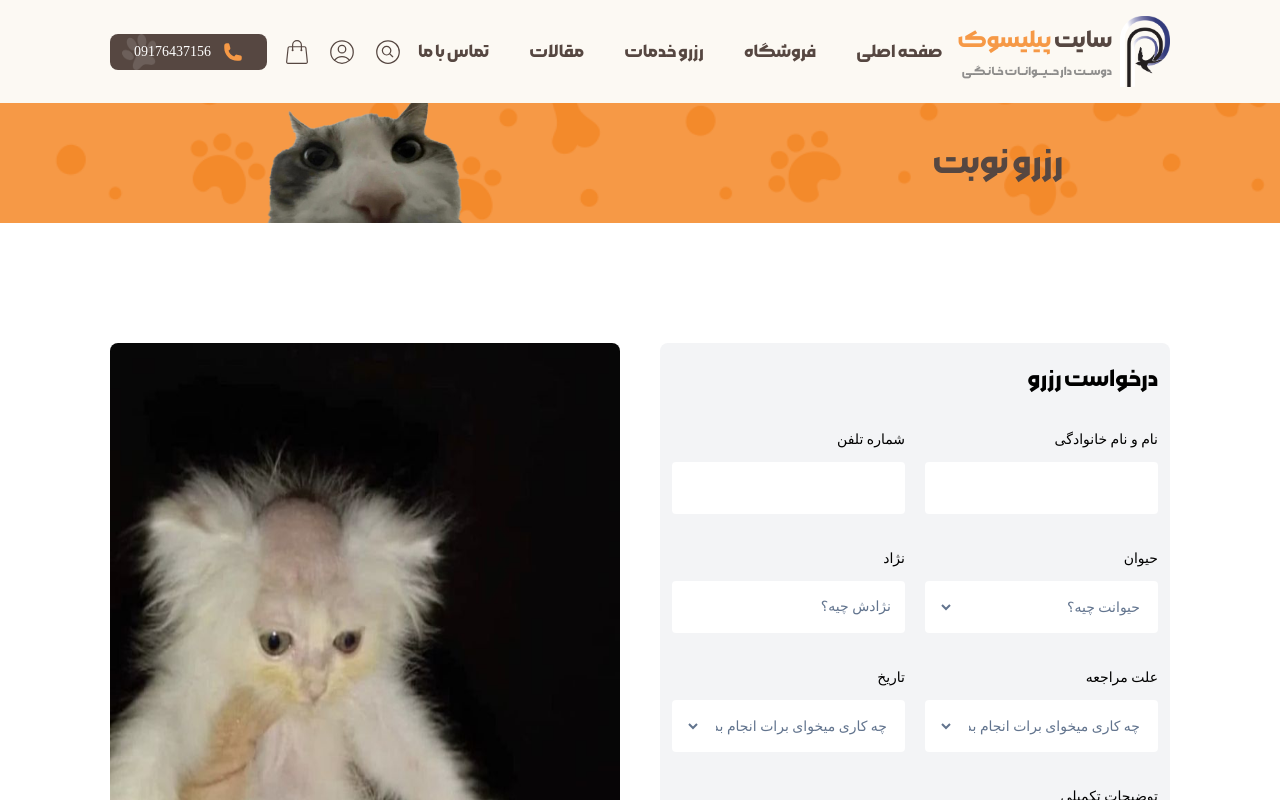
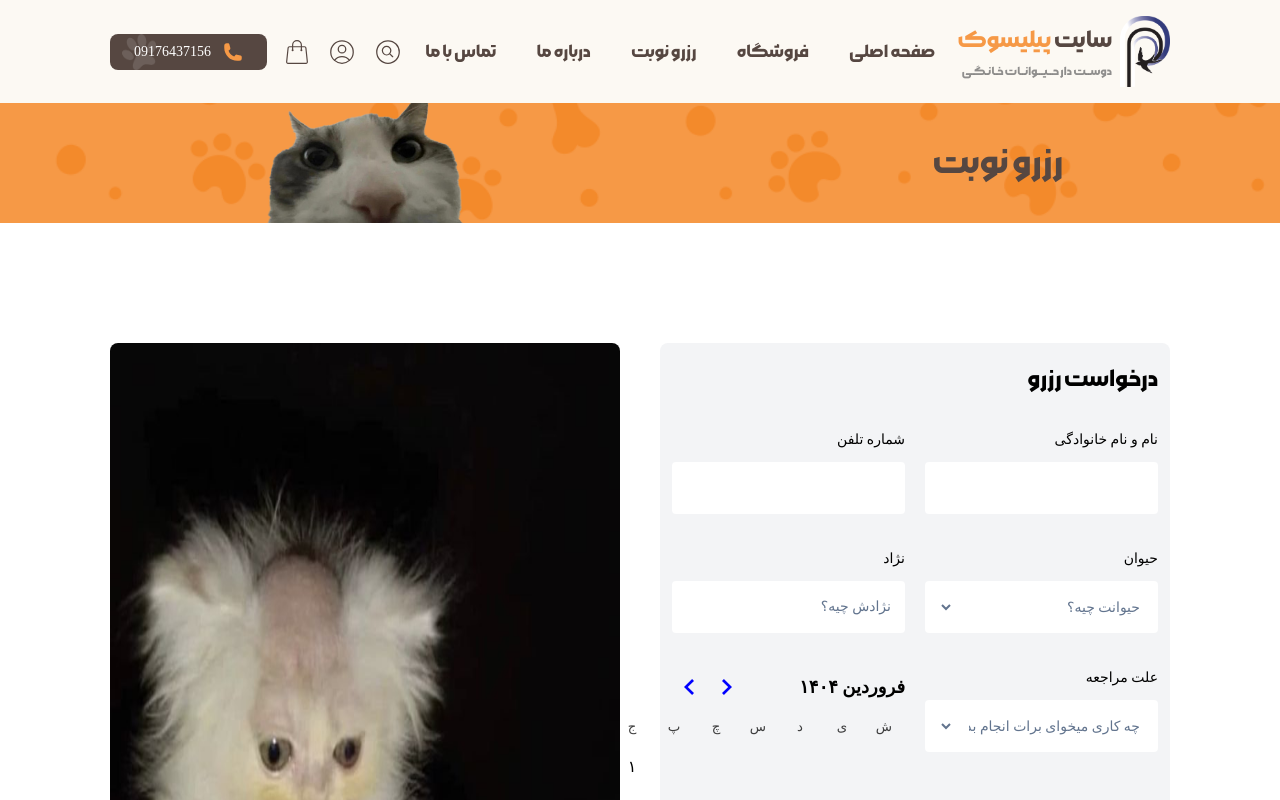
Before and after one commit to HoseinParvaresh/pet-shop, a Next.js app: page /reservation in a window 1280 px wide. Shown: the top 800 px of the page. Built offline with nearby package versions, Linux system fonts and the light colour scheme; a web font is replaced by a local one.

Commit message:
add countUp Animation to home page for TrustUs Section

```diff
--- a/package.json
+++ b/package.json
@@ -13,8 +13,10 @@
     "aos": "^3.0.0-beta.6",
     "axios": "^1.9.0",
     "framer-motion": "^12.18.1",
+    "motion": "^12.19.1",
     "next": "15.2.4",
     "react": "^19.0.0",
+    "react-day-picker": "^9.7.0",
     "react-dom": "^19.0.0",
     "react-hot-toast": "^2.5.2",
     "react-icons": "^5.5.0",
--- a/src/Utility/Constants.js
+++ b/src/Utility/Constants.js
@@ -13,8 +13,8 @@ const categoryList = [
 const menuList = [
     { id: 1, title: "صفحه اصلی ", link: "/" },
     { id: 2, title: "فروشگاه", link: "/store" },
-    { id: 3, title: "رزرو خدمات", link: "/reservation" },
-    { id: 4, title: "مقالات", link: "/articles" },
+    { id: 3, title: "رزرو نوبت", link: "/reservation" },
+    { id: 4, title: "درباره ما", link: "/about" },
     { id: 5, title: "تماس با ما ", link: "/contact" },
 ]
 
--- a/src/components/modules/Product/Product.js
+++ b/src/components/modules/Product/Product.js
@@ -1,6 +1,6 @@
 import { calcDiscountPrice, formatNumber } from "@/Utility/UtilityFunction";
 import Link from "next/link";
-import { motion } from "framer-motion";
+import { motion } from "motion/react"
 
 export default function Product({ price, discount, status }) {
 
--- a/src/components/templates/Home/TrustUs/TrustUs.js
+++ b/src/components/templates/Home/TrustUs/TrustUs.js
@@ -1,7 +1,47 @@
 import Link from "next/link";
 import { MdOutlinePets } from "react-icons/md";
 import { ParallaxBanner } from "react-scroll-parallax";
+import { animate, motion, useMotionValue, useTransform, useScroll } from "motion/react"
+import { useEffect, useState } from "react"
+
 export default function TrustUs() {
+
+    const customerCount = useMotionValue(0)
+    const yearCount = useMotionValue(0)
+    const teamCount = useMotionValue(0)
+    const animalCount = useMotionValue(0)
+
+    const getCustomer = useTransform(() => Math.round(customerCount.get()))
+    const getYear = useTransform(() => Math.round(yearCount.get()))
+    const getTeam = useTransform(() => Math.round(teamCount.get()))
+    const getAnimal = useTransform(() => Math.round(animalCount.get()))
+
+    const cards = [
+        { id: 1, var: getCustomer, title: "مشتری راضی" },
+        { id: 2, var: getYear, title: "سال سابقه" },
+        { id: 3, var: getTeam, title: "اعضای تیم" },
+        { id: 4, var: getAnimal, title: "حیوان خوشحال" },
+    ]
+
+    const countUp = (count, num) => {
+        const controls = animate(count, num, { duration: 4 })
+        return () => {
+            controls.stop();
+        }
+    }
+    useEffect(() => {
+        let flag = true
+        window.addEventListener("scroll", () => {
+            if (window.scrollY >= 1530 && flag) {
+                flag = false
+                countUp(customerCount, 50)
+                countUp(yearCount, 3)
+                countUp(teamCount, 5)
+                countUp(animalCount, 250)
+            }
+        })
+    }, [])
+
     return (
         <ParallaxBanner layers={[
             { image: '/images/bg-trustUs.png', speed: -20 },
@@ -21,24 +61,19 @@ export default function TrustUs() {
                             </Link>
                         </div>
 
-                        {/* left */}
+                        {/* left => count card */}
                         <div className="grid grid-cols-2 gap-5 self-start md:self-auto">
-                            <div className="trust-us__box">
-                                <span className="trust-us__box--num">250<span className="text-3xl">+</span></span>
-                                <span className="trust-us__box--title">مشتری راضی</span>
-                            </div>
-                            <div className="trust-us__box">
-                                <span className="trust-us__box--num">10<span className="text-3xl">+</span></span>
-                                <span className="trust-us__box--title">سال سابقه</span>
-                            </div>
-                            <div className="trust-us__box">
-                                <span className="trust-us__box--num">40<span className="text-3xl">+</span></span>
-                                <span className="trust-us__box--title">اعضای تیم</span>
-                            </div>
-                            <div className="trust-us__box">
-                                <span className="trust-us__box--num">250<span className="text-3xl">+</span></span>
-                                <span className="trust-us__box--title">حیوان خوشحال</span>
-                            </div>
+                            {
+                                cards.map((card) => (
+                                    <div key={card.id} className="trust-us__box">
+                                        <div className="trust-us__box--num flex-center gap-0.5">
+                                            <motion.pre className="trust-us__box--num">{card.var}</motion.pre>
+                                            <span className="text-3xl">+</span>
+                                        </div>
+                                        <span className="trust-us__box--title">{card.title}</span>
+                                    </div>
+                                ))
+                            }
                         </div>
                     </div>
 
--- a/src/components/templates/Product/ProductInfo.js
+++ b/src/components/templates/Product/ProductInfo.js
@@ -1,4 +1,5 @@
 import { PiWarningCircle } from "react-icons/pi";
+
 export default function ProductInfo() {
     return (
         <div className="flex flex-col justify-between order-2 lg:order-1">
@@ -12,7 +13,7 @@ export default function ProductInfo() {
             {/* product Btn & Price & Discount Price */}
             <div className="space-y-4 lg:space-y-8 mt-4 lg:mt-4">
                 {/* Discount */}
-                <div className="text-center sm:text-right p-4  rounded-xl">
+                <div className="text-center sm:text-right p-4 rounded-xl">
                     <span className="font-danaBold sm:text-xl text-red-700/80"><span>20</span>% تخفیف شگفت انگیز</span>
                 </div>
                 {/* product Btn (add to basket) / Price  / warning / quantity input */}
@@ -24,7 +25,7 @@ export default function ProductInfo() {
                     </div>
                     {/* add to basket button */}
                     <button className="btn btn-primary btn-xl w-full flex-center gap-2 sm:w-auto">
-                        <svg className="w-6 h-6">
+                        <svg className="size-6">
                             <use href="#shopping-cart-solid"></use>
                         </svg>
                         افزودن به سبد خرید
--- /dev/null
+++ b/src/components/templates/Reservation/PersianCalendar.js
@@ -0,0 +1,18 @@
+import { DayPicker, getDateLib } from "react-day-picker/persian";
+import { useState } from "react";
+import "react-day-picker/style.css";
+
+export function PersianCalendar() {
+  const [selected, setSelected] = useState(new Date());
+  const dateLib = getDateLib();
+
+  return (
+    <DayPicker
+      mode="single"
+      selected={selected}
+      required
+      onSelect={setSelected}
+      // footer={`Selected: ${dateLib.format(selected)}`}
+    />
+  );
+}
--- a/src/components/templates/Reservation/ReservationForm.js
+++ b/src/components/templates/Reservation/ReservationForm.js
@@ -1,4 +1,12 @@
+import { DayPicker, getDateLib } from "react-day-picker/persian";
+import { useState } from "react";
+import { PersianCalendar } from "./PersianCalendar";
+
 export default function ReservationForm() {
+
+    const [selected, setSelected] = useState(new Date());
+    const dateLib = getDateLib();
+
     return (
         <div className="container grid grid-cols-2 mb-30 gap-10">
             <form className='px-3 space-y-7 md:space-y-8 bg-gray-100 p-5 rounded-lg'>
@@ -50,22 +58,13 @@ export default function ReservationForm() {
                         </select>
                     </div>
                     {/* date */}
-                    <div>
-                        <label className="inline-block font-danaBold text-sm mb-2 md:mb-3"> تاریخ </label>
-                        <select name="category" required="" className="w-full h-13 text-slate-500 bg-white text-sm p-3.5 border-l-[14px] border-l-transparent rounded outline-none">
-                            <option value={false}> چه کاری میخوای برات انجام بدیم؟ </option>
-                            <option value="واکسن"> واکسن </option>
-                            <option value="اصلاح"> اصلاح </option>
-                            <option value="پانسیون"> پانسیون </option>
-                            <option value="زندگی‌نامه">همستر</option>
-                            <option value="روان‌شناسی">ماهی</option>
-                        </select>
-                    </div>
-
+                        <PersianCalendar/>
                 </div>
-                {/* Additional information */}
-                <label className="inline-block font-danaBold text-sm mb-2 md:mb-3"> توضیحات تکمیلی </label>
-                <textarea className="w-full min-h-30 placeholder:text-slate-500 text-gray-900 bg-white text-sm p-3.5 outline-none rounded" placeholder="سابقه درمانی ، موارد که بهشون حساسیت داره ، سابقه واکسن  و..." id="text" name="text" required=""></textarea>
+                {/* description */}
+                <div>
+                    <label className="inline-block font-danaBold text-sm mb-2 md:mb-3"> توضیحات تکمیلی </label>
+                    <textarea className="w-full min-h-30 placeholder:text-slate-500 text-gray-900 bg-white text-sm p-3.5 outline-none rounded" placeholder="سابقه درمانی ، موارد که بهشون حساسیت داره ، سابقه واکسن  و..." id="text" name="text" required=""></textarea>
+                </div>
                 {/* button */}
                 <button className="btn btn-primary w-full">  ارسال </button>
             </form>
--- a/src/pages/_app.js
+++ b/src/pages/_app.js
@@ -10,7 +10,6 @@ import Footer from "@/components/modules/Footer/Footer";
 import AuthContext from "@/context/authContext";
 import apiRequests from "@/Services/Axios/Configs/Configs";
 import { useCallback } from "react";
-
 
 export default function App({ Component, pageProps }) {
 
@@ -32,7 +31,9 @@ export default function App({ Component, pageProps }) {
   }, [])
 
   useEffect(() => {
-    AOS.init();
+    AOS.init({
+      once: true,
+    });
   }, [])
 
   // useEffect(() => {
```
Also changed, not shown: 1 other file (tests, documents, lock files or other folders).
